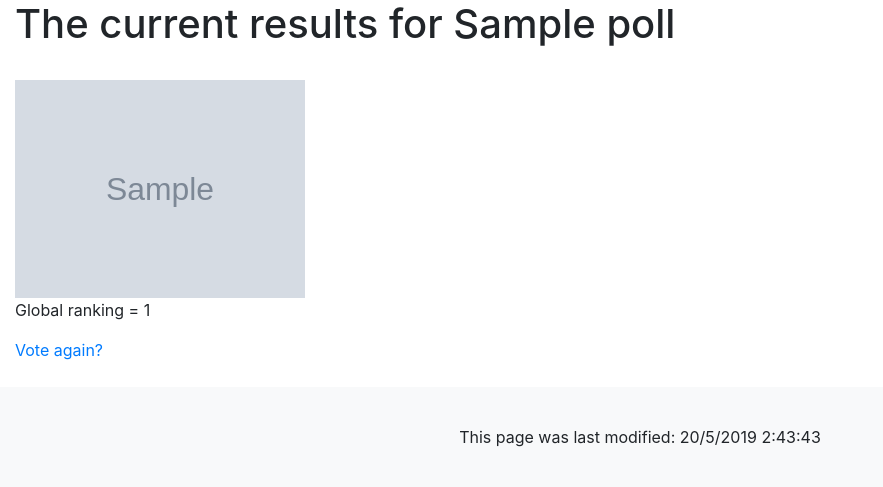
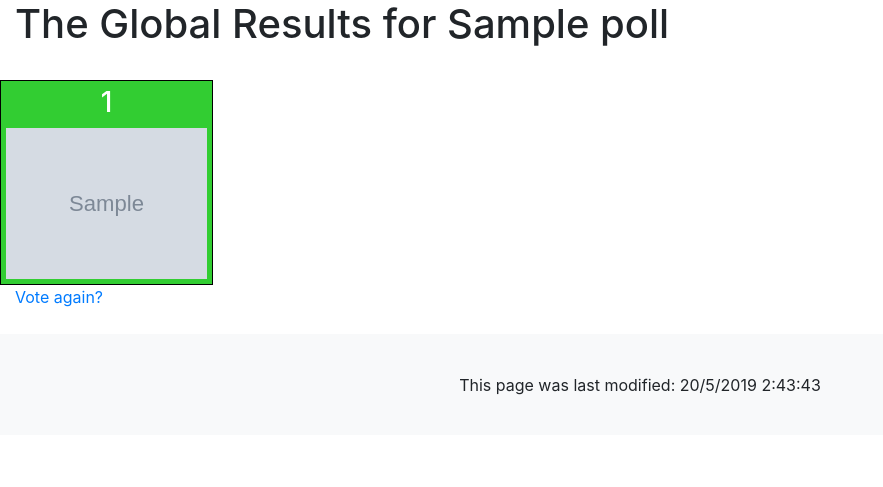
Before and after one commit to conor-smith/3403Project, a Flask app: page /poll/results/1 in a window 1280 px wide. Shown: the part 76-563 px from the top of the page, without its empty margins (0-883 px from the left). Run offline with Flask 2, Linux system fonts and the light colour scheme; tables that the repository leaves empty hold one stand-in row (values such as "Sample post"); grey boxes marked "Sample" are stand-in pictures; grey boxes labelled with a size stand in for pictures from a placeholder-image service; some libraries are stand-ins or nearby versions.

Commit message:
Used css and jinja2 to make voting and results pages look nicer

```diff
--- a/app/routes.py
+++ b/app/routes.py
@@ -57,7 +57,8 @@ def poll_results(id):
             for us in current_user.poll_results(poll):
                 if us["Media"] == ss["Media"]:
                     ss["UserScore"] = us["Score"]
-    return render_template("poll_results.html", title=poll.name+" results", poll=poll, data=sorted_scores, length=len(sorted_scores))
+    return render_template("poll_results.html", extra_css="css/results.css",title=poll.name+" results",
+        poll=poll, data=sorted_scores, length=len(sorted_scores))
 
 @app.route('/login', methods=['GET', 'POST'])
 def login():
--- /dev/null
+++ b/app/static/css/results.css
@@ -0,0 +1,17 @@
+.gresults
+{
+  border: solid black 1px;
+  background-color: sliver;
+  padding: 5px;
+}
+
+h3
+{
+  text-align: center;
+}
+
+.first
+{
+  background-color: limegreen;
+  color: white;
+}
--- a/app/static/css/voting.css
+++ b/app/static/css/voting.css
@@ -2,3 +2,8 @@ input[type="text"]
 {
   display: None
 }
+
+h4
+{
+  text-align: center;
+}
--- a/app/templates/poll_page.html
+++ b/app/templates/poll_page.html
@@ -8,7 +8,8 @@
     <div class = "row">
       {% for i in range(length) %}
       <div class = "col-md-2">
-        <img class = "img-fluid movieCover" src = "{{ url_for('static', filename=poll.choices[i].poster) }}"><br>
+        <img class = "img-fluid movieCover" src = "{{ url_for('static', filename=poll.choices[i].poster) }}">
+        <h4>{{ poll.choices[i].title }}</h4>
         {{ getat(vform, fields[i]) }}
       </div>
       {% endfor %}
--- a/app/templates/poll_results.html
+++ b/app/templates/poll_results.html
@@ -2,12 +2,16 @@
 
 {% block content %}
 <main class = "container-fluid">
-  <h1>The current results for {{ poll.name }} </h1><br>
+  <h1>The Global Results for {{ poll.name }} </h1><br>
   <div class = "row">
     {% for i in range(length) %}
-    <div class = "col-md-3">
-      <img class = "img-fluid" src = "{{ url_for('static', filename=data[i].Media.poster) }}"><br>
-      <p>Global ranking = {{ i+1 }}</p>
+    {% if i == 0 %}
+    <div class = "col-md-2 gresults first">
+    {% else %}
+    <div class = "col-md-2 gresults">
+    {% endif %}
+      <h3>{{ i+1 }}</h3>
+      <img class = "img-fluid" src = "{{ url_for('static', filename=data[i].Media.poster) }}">
       {% if data[i].UserScore %}
       <br><p>Your ranking = {{ data[i].UserScore }}</p>
       {% endif %}
```
